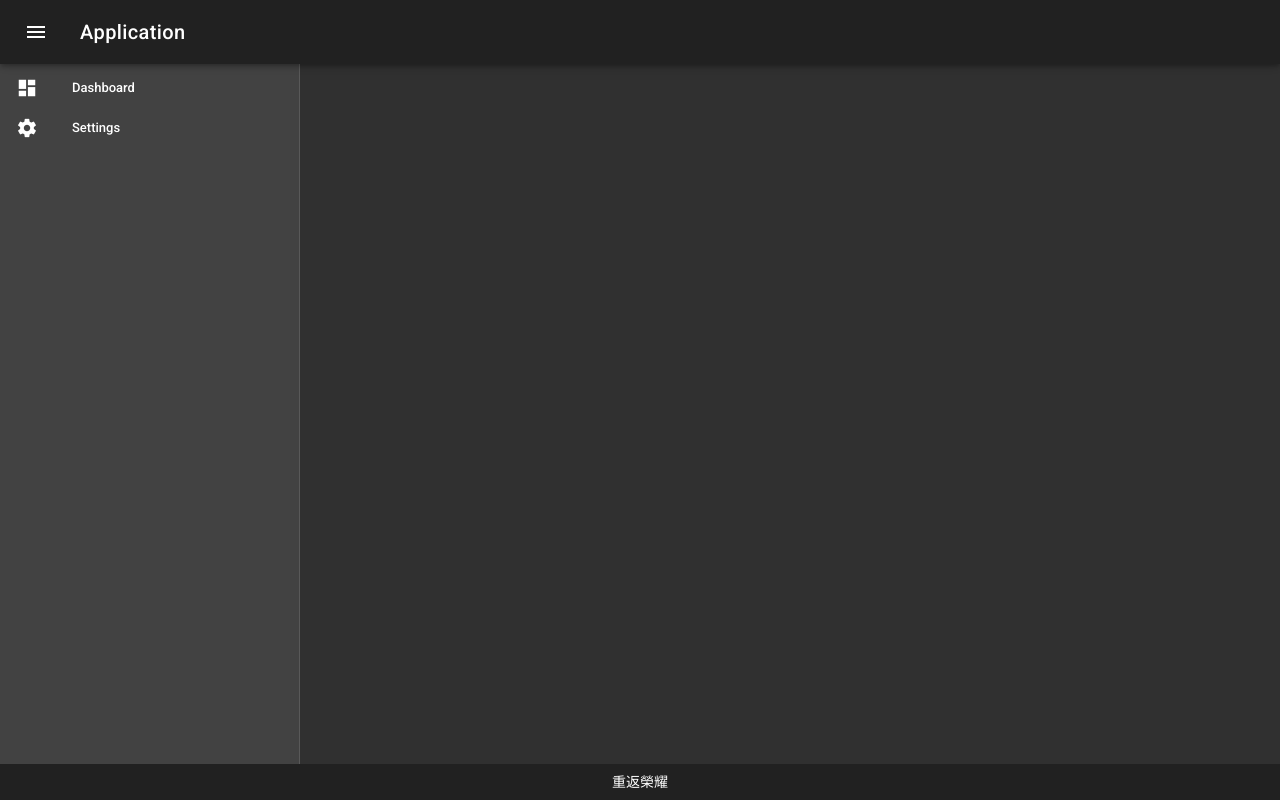
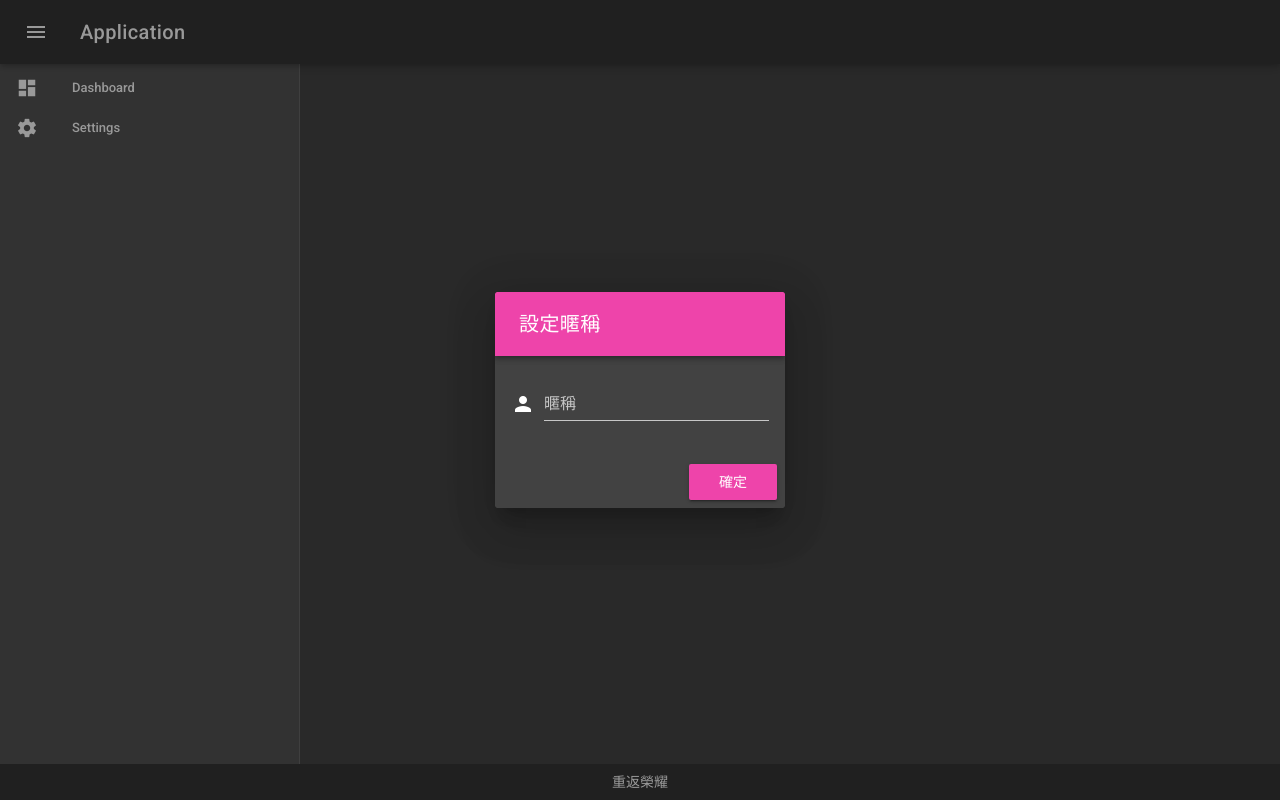
Before and after one commit to pomihope/hoplayer, a Vue app: page / in a window 1280 px wide. Built offline with nearby package versions, Linux system fonts and the light colour scheme.

Commit message:
Add input user name dialog

```diff
--- a/src/App.vue
+++ b/src/App.vue
@@ -39,14 +39,38 @@
     <v-footer app fixed>
       <span class="mx-auto">重返榮耀</span>
     </v-footer>
+    <v-layout row justify-center>
+      <v-dialog v-model="dialog" persistent max-width="290">
+        <v-card class="elevation-12">
+          <v-toolbar dark color="primary">
+            <v-toolbar-title>設定暱稱</v-toolbar-title>
+          </v-toolbar>
+          <v-card-text>
+            <v-text-field v-model="userName" prepend-icon="person" name="userName" label="暱稱" type="text"></v-text-field>
+          </v-card-text>
+          <v-card-actions>
+            <v-spacer></v-spacer>
+            <v-btn color="primary" v-on:click="setUserName">確定</v-btn>
+          </v-card-actions>
+        </v-card>
+      </v-dialog>
+    </v-layout>
   </v-app>
 </template>
 
 <script>
   export default {
     data: () => ({
-      drawer: true
+      drawer: true,
+      dialog: true,
+      userName: undefined
     }),
+    methods: {
+      setUserName: function (userName) {
+        this.userName = userName
+        this.dialog = false
+      }
+    },
     props: {
       source: String
     }
```
